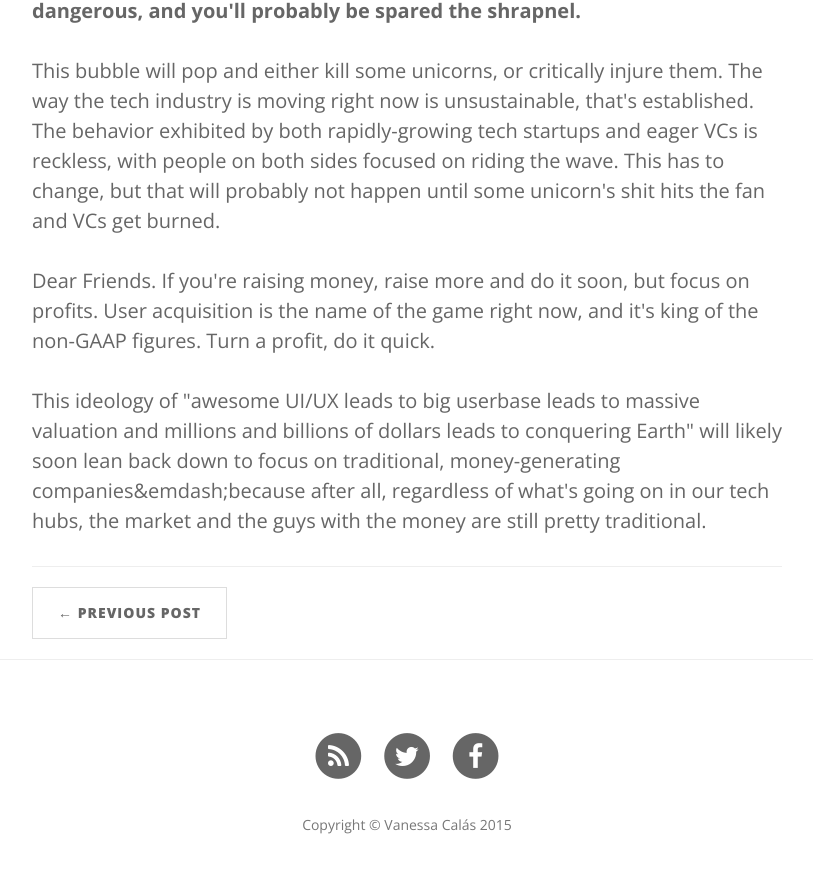
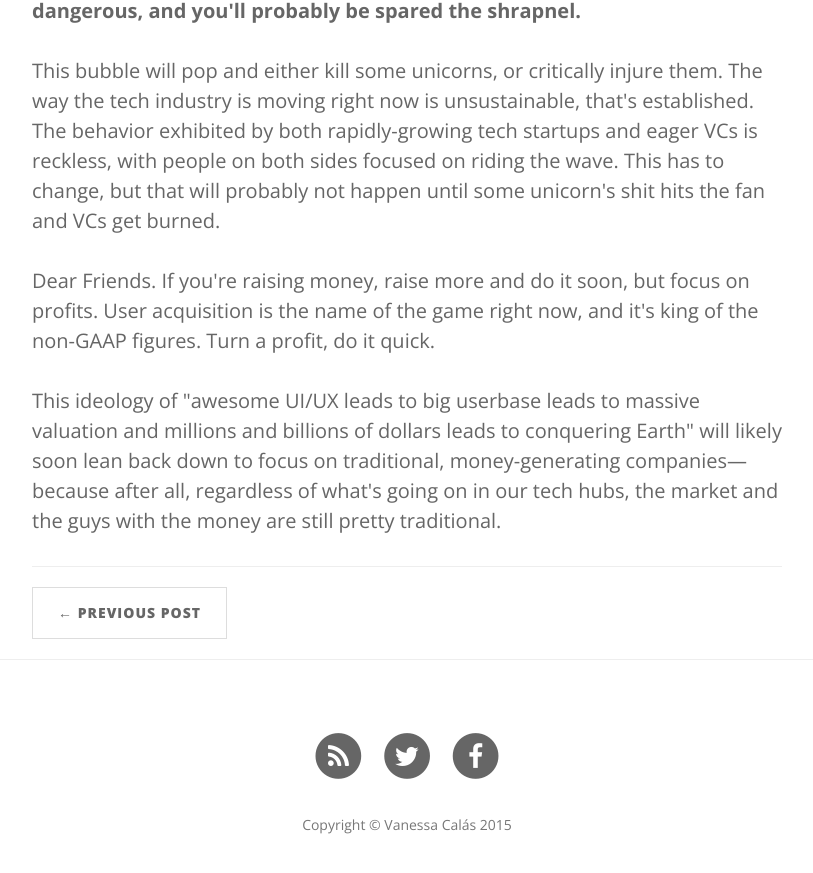
Before and after one commit to vanessais/vanessais.github.io, a Jekyll site: the page built from _posts/2015-06-24-tech-bubble-question-mark.md, in a window 1280 px wide and 900 px high, scrolled down 3458 px. Shown: the top 873 px of the window, without its empty margins (233-1046 px from the left). Built offline with Jekyll 4.4.1, drawn with Linux system fonts in a browser that asks for light colours; nearby versions of some CDN libraries; some of the changed lines change nothing that is shown; some of the changed text lies outside the part shown.

Commit message:
tech bubble edits

```diff
--- a/_posts/2015-06-24-tech-bubble-question-mark.md
+++ b/_posts/2015-06-24-tech-bubble-question-mark.md
@@ -15,7 +15,7 @@ There's been a lot of talk about the tech bubble lately. What it means, how it a
 
 <p>First, a little tech bubble etymology. The term "unicorn" was first coined by Aileen Lee in 2013 to describe "U.S.-based software companies started since 2003 and valued at over $1 billion by public or private market investors." Which meant, at the time, software companies less than a decade old that were worth a lot of money. Since this, the term has expanded, but is still widely used to describe tech companies with billion-dollar-plus valuations. </p>
 
-<p>At Aileen's time, there were 39 unicorns. Today, there are <strong>more than a hundred</strong> companies that meet "unicorn" criteria, so it's little surprise people are making the argument of the "zebra"&emdash;exotic, but not rare.</p>
+<p>At Aileen's time, there were 39 unicorns. Today, there are <strong>more than a hundred</strong> companies that meet "unicorn" criteria, so it's little surprise people are making the argument of the "zebra"&mdash;exotic, but not rare.</p>
 
 <p>In truth, as <a href="http://a16z.com/2015/06/17/a16z-podcast-the-rise-of-the-quasi-ipo/">Benedict Evans of a16z points out</a>, this time it's different, but it's always different. Yes, tech is different now. Tech investors and tech companies are different now, and even though the way everyone's currently behaving parts with tradition, that doesn't mean that history's repeating itself. The market today, after all, is a completely different ecosystem from what it was a decade and a half ago.</p>
 
@@ -51,4 +51,4 @@ There's been a lot of talk about the tech bubble lately. What it means, how it a
 
 <p>Dear Friends. If you're raising money, raise more and do it soon, but focus on profits. User acquisition is the name of the game right now, and it's king of the non-GAAP figures. Turn a profit, do it quick.</p>
 
-<p>This ideology of "awesome UI/UX leads to big userbase leads to massive valuation and millions and billions of dollars leads to conquering Earth" will likely soon lean back down to focus on traditional, money-generating companies&emdash;because after all, regardless of what's going on in our tech hubs, the market and the guys with the money are still pretty traditional.</p>
+<p>This ideology of "awesome UI/UX leads to big userbase leads to massive valuation and millions and billions of dollars leads to conquering Earth" will likely soon lean back down to focus on traditional, money-generating companies&mdash;because after all, regardless of what's going on in our tech hubs, the market and the guys with the money are still pretty traditional.</p>
```
